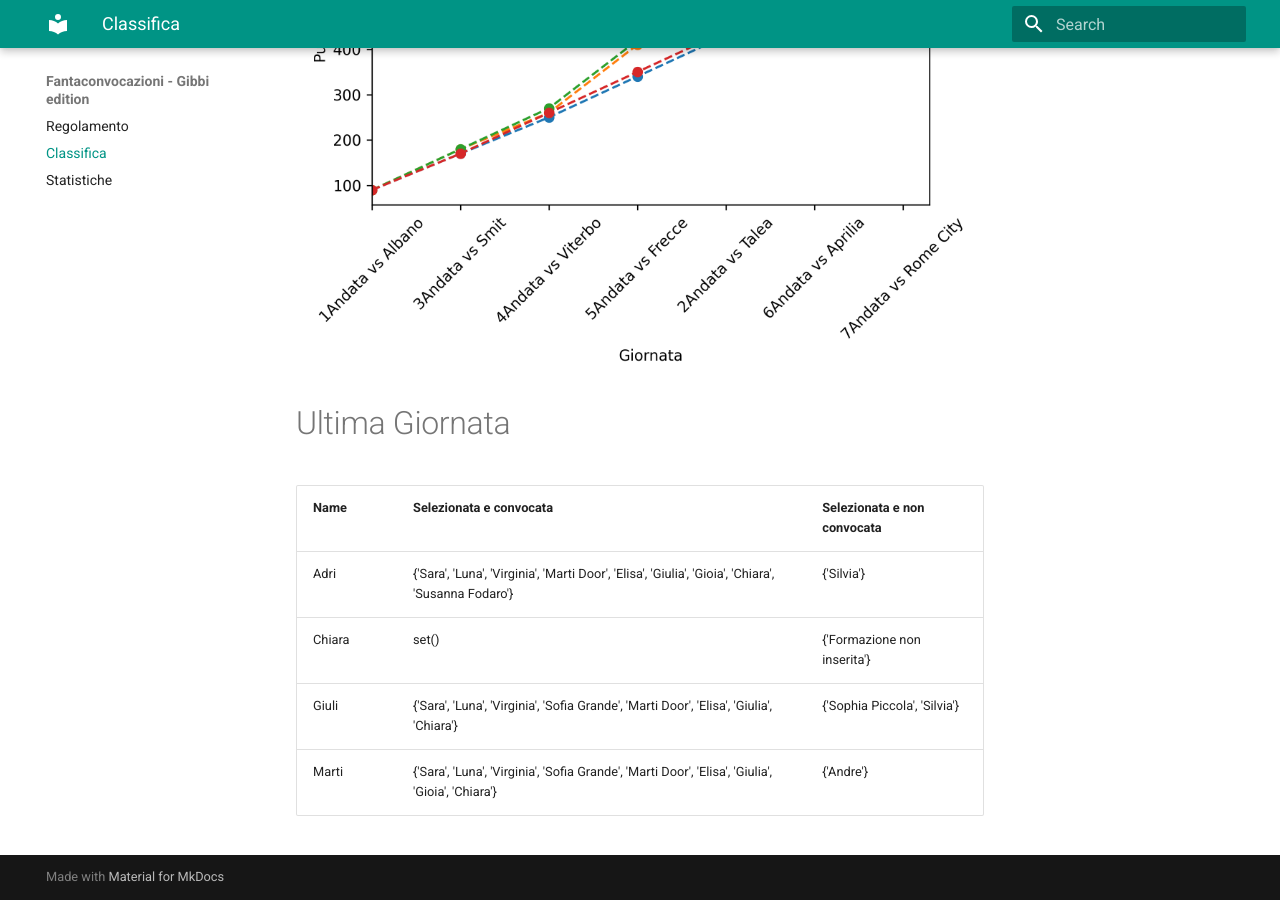
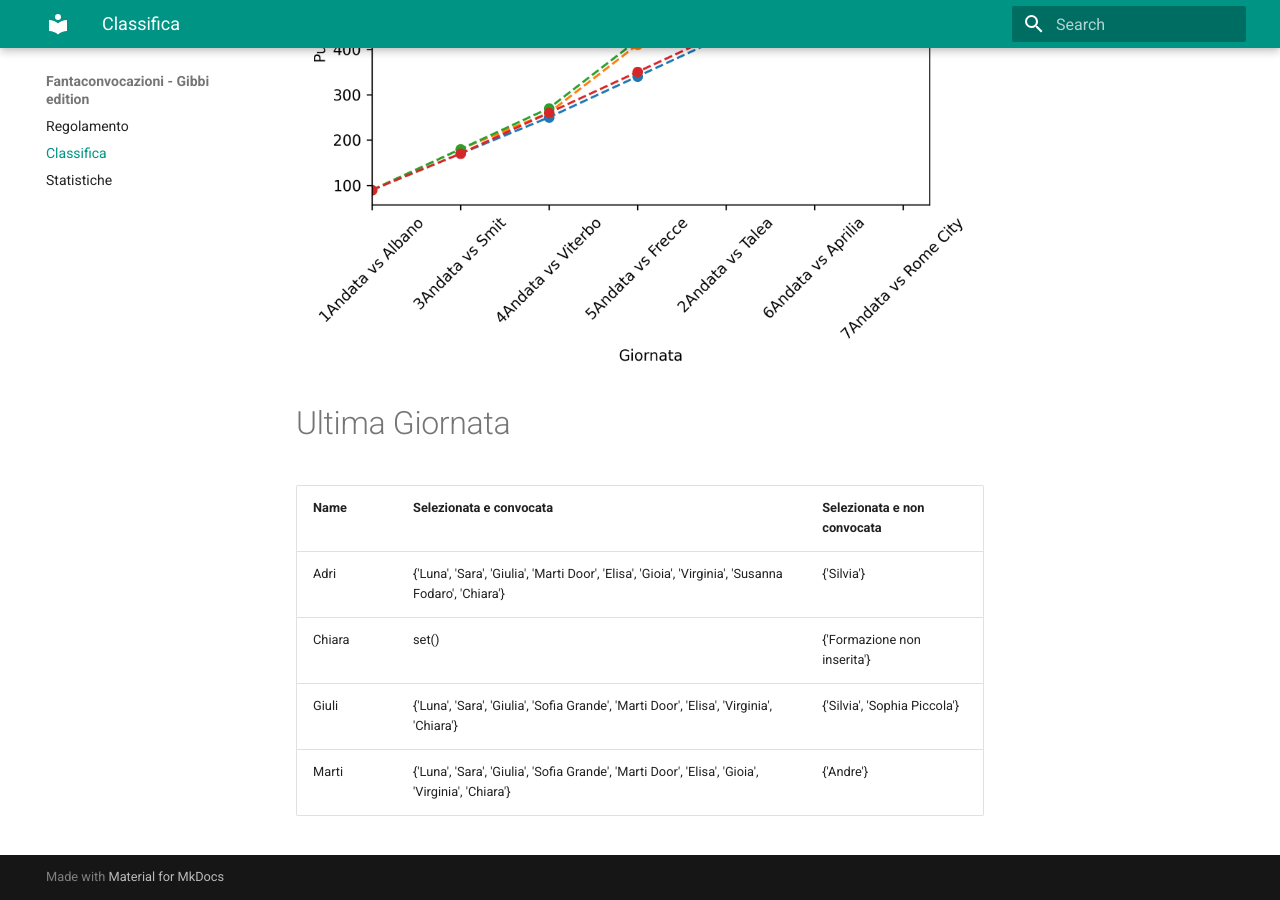
Before and after one commit to martinig94/fantagibbi, an MkDocs documentation site: the page built from docs/Classifica.md, in a window 1280 px wide and 900 px high, scrolled down 699 px. Built offline with MkDocs 1.6.1 and Material for MkDocs 9.7.7, drawn with Linux system fonts in a browser that asks for light colours.

Commit message:
Auto-update from main.py

```diff
--- a/docs/Classifica.md
+++ b/docs/Classifica.md
@@ -17,8 +17,8 @@
 <!-- START_TABLE CORRECT -->
 | Name   | Selezionata e convocata                                                                            | Selezionata e non convocata   |
 |:-------|:---------------------------------------------------------------------------------------------------|:------------------------------|
-| Adri   | {'Sara', 'Luna', 'Virginia', 'Marti Door', 'Elisa', 'Giulia', 'Gioia', 'Chiara', 'Susanna Fodaro'} | {'Silvia'}                    |
+| Adri   | {'Luna', 'Sara', 'Giulia', 'Marti Door', 'Elisa', 'Gioia', 'Virginia', 'Susanna Fodaro', 'Chiara'} | {'Silvia'}                    |
 | Chiara | set()                                                                                              | {'Formazione non inserita'}   |
-| Giuli  | {'Sara', 'Luna', 'Virginia', 'Sofia Grande', 'Marti Door', 'Elisa', 'Giulia', 'Chiara'}            | {'Sophia Piccola', 'Silvia'}  |
-| Marti  | {'Sara', 'Luna', 'Virginia', 'Sofia Grande', 'Marti Door', 'Elisa', 'Giulia', 'Gioia', 'Chiara'}   | {'Andre'}                     |
+| Giuli  | {'Luna', 'Sara', 'Giulia', 'Sofia Grande', 'Marti Door', 'Elisa', 'Virginia', 'Chiara'}            | {'Silvia', 'Sophia Piccola'}  |
+| Marti  | {'Luna', 'Sara', 'Giulia', 'Sofia Grande', 'Marti Door', 'Elisa', 'Gioia', 'Virginia', 'Chiara'}   | {'Andre'}                     |
 <!-- END_TABLE CORRECT -->
```
